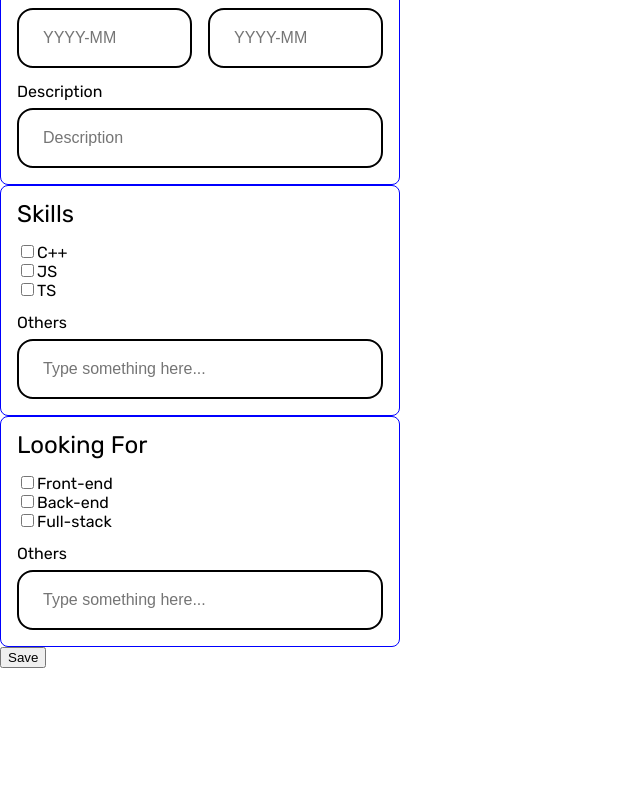
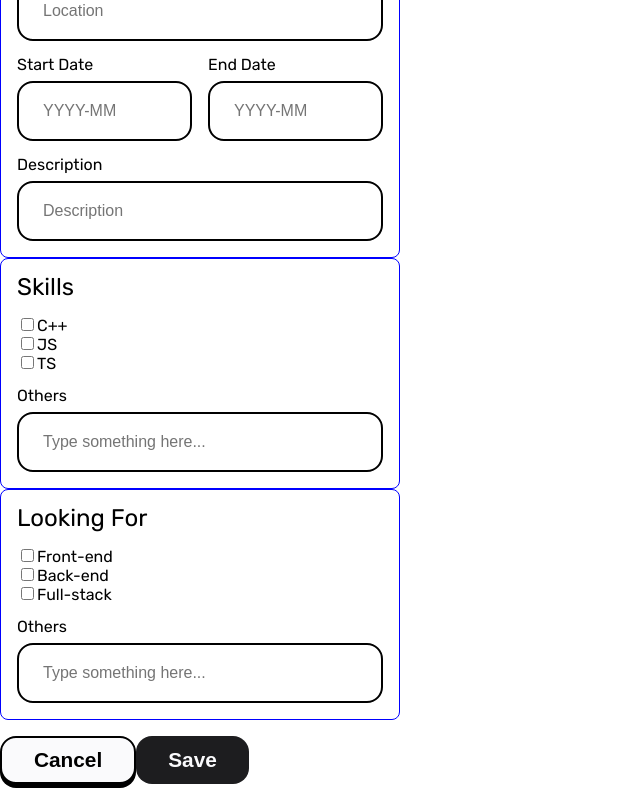
Before and after one commit to karenplanas/jinder, a React (Create React App) app in the folder client/: page /job-seeker-profile/edit in a window 1280 px wide. Shown: the part 466-1266 px from the top of the page, without its empty margins (0-640 px from the left). Before the commit the page ends 1134 px from the top, so only its background shows below. Built offline with nearby package versions, Linux system fonts and the light colour scheme.

Commit message:
feat: add button component

```diff
--- /dev/null
+++ b/client/src/components/Button/Button.css
@@ -0,0 +1,27 @@
+button {
+  height: 48px;
+  border-radius: 16px;
+  padding-left: 32px;
+  padding-right: 32px;
+  font-size: 1.3rem;
+  font-weight: 600;
+  border-style: none;
+  margin-top: 16px;
+  margin-bottom: 16px;
+  cursor: pointer;
+}
+
+.contained {
+  background-color: var(--Black);
+  color: var(--White);
+}
+
+.contained:hover {
+  background-color: rgb(59, 59, 59);
+}
+
+.outlined {
+  background-color: var(--White);
+  border: solid 2px;
+  box-shadow: 0px 4px #000000;
+}
--- /dev/null
+++ b/client/src/components/Button/Button.tsx
@@ -0,0 +1,17 @@
+import clsx from 'clsx';
+import React from 'react';
+import './Button.css';
+
+interface Props {
+  text: string;
+  className: 'outlined' | 'contained';
+  type?: 'button' | 'submit' | 'reset';
+}
+
+const Button: React.FC<Props> = ({text, className, ...props}) => {
+  return (
+    <button {...props} className={clsx(className)}>{text}</button>
+  )
+}
+
+export { Button }
--- a/client/src/components/CreateJobSeekerProfile/CreateJobSeekerProfile.tsx
+++ b/client/src/components/CreateJobSeekerProfile/CreateJobSeekerProfile.tsx
@@ -1,4 +1,6 @@
 import React from 'react'
+import { Button } from '../Button/Button'
+import { Logo } from '../icons/Logo'
 import { InputTextField } from '../InputTextField/InputTextField'
 import { ProfileTabsNav } from '../ProfileTabsNav/ProfileTabsNav'
 import './CreateJobSeekerProfile.css'
@@ -7,6 +9,7 @@ const CreateJobSeekerProfile: React.FC = () => {
 
   return (
     <div>
+      <Logo />
       <ProfileTabsNav />
       <div>
         <div className='CreateJobSeekerProfile-Experience profile-sections'>
@@ -56,7 +59,8 @@ const CreateJobSeekerProfile: React.FC = () => {
           </div>
           <InputTextField name='others-looking-for' placeholder='Type something here...' label='Others' />
         </div>
-        <button>Save</button>
+        <Button className='outlined' text='Cancel' />
+        <Button className='contained' text='Save' />
       </div>
     </div>
   )
--- a/client/src/index.css
+++ b/client/src/index.css
@@ -1,5 +1,7 @@
 :root {
   --Black: #1D1D1F;
+  --White: #FAFAFC;
+  --Gray: #3B3B3B;
   --CitrusWasp-color: #F3C522;
   --input-text-color: #7A7D84;
 }
```
